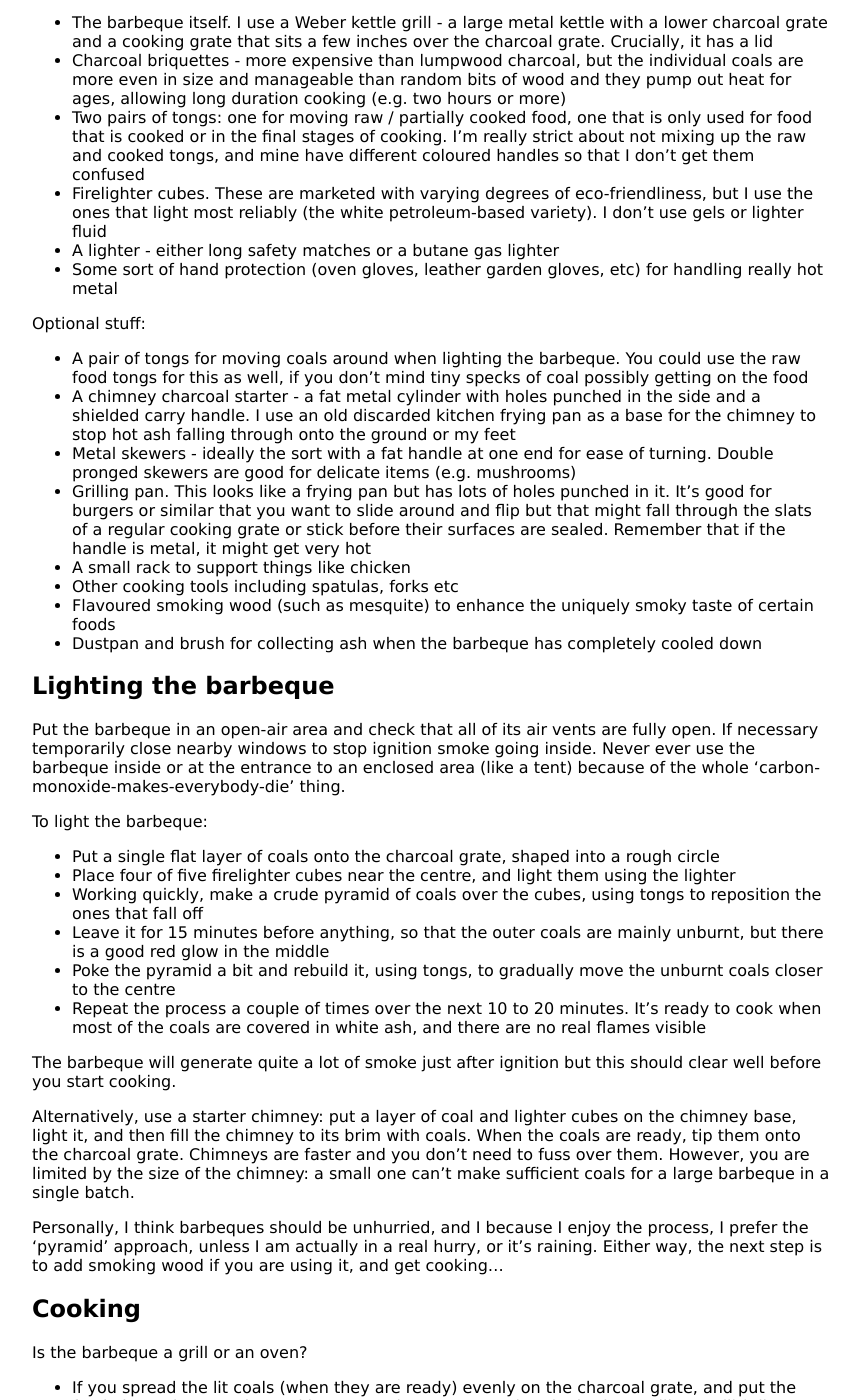
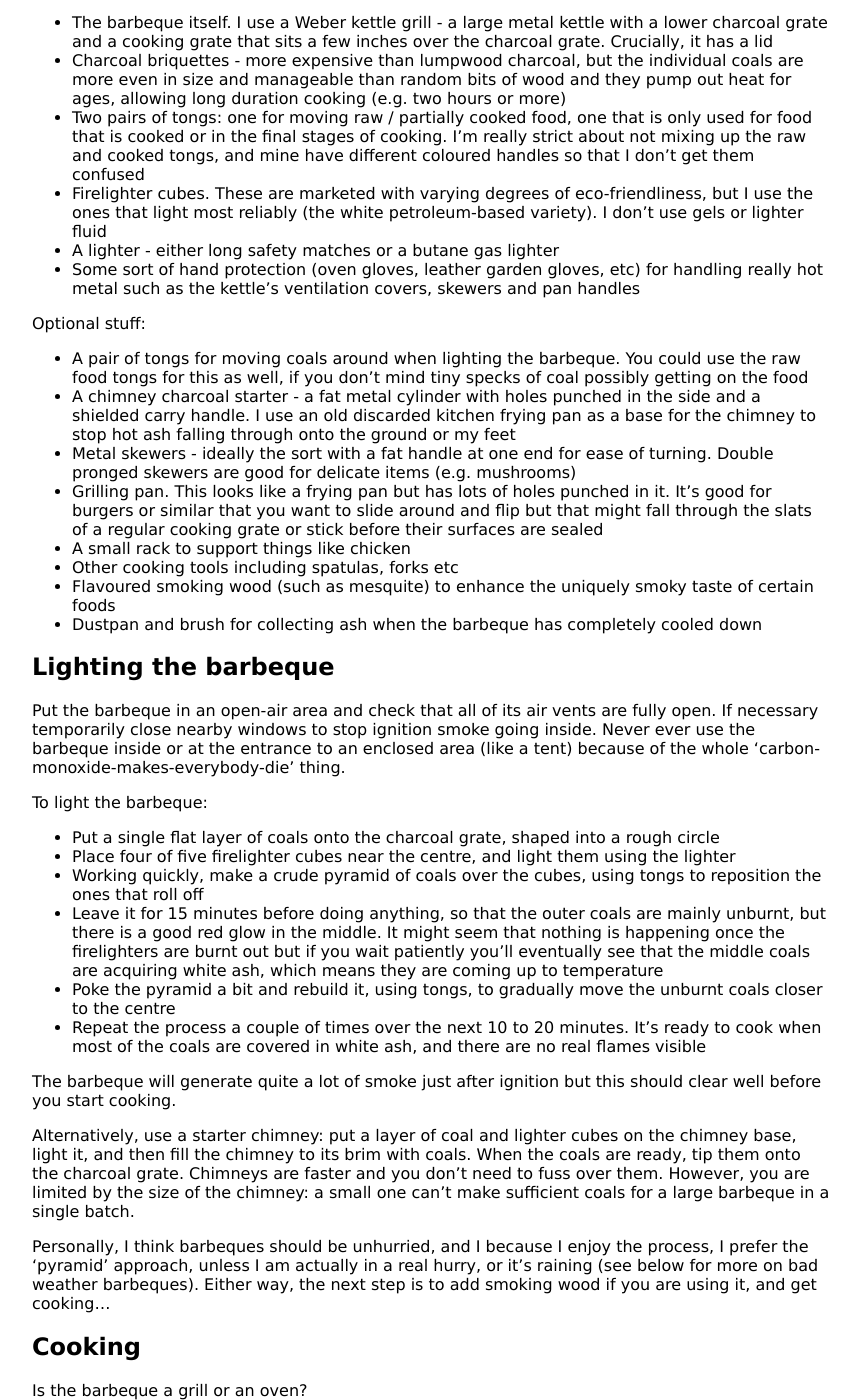
Before and after one commit to KineticLensman/KineticLensman.github.io, a Jekyll site: the page built from _posts/2018-08-12-barbecue-part1.md, in a window 1280 px wide and 1400 px high, scrolled down 402 px. Shown: the whole window, without its empty margins (208-1067 px from the left). Built offline with Jekyll 4.4.1, drawn with Linux system fonts in a browser that asks for light colours; some of the changed text lies outside the part shown.

Commit message:
Improved safety advice

```diff
--- a/_posts/2018-08-12-barbecue-part1.md
+++ b/_posts/2018-08-12-barbecue-part1.md
@@ -16,13 +16,13 @@ First, the essential equipment:
 * Two pairs of tongs: one for moving raw / partially cooked food, one that is only used for food that is cooked or in the final stages of cooking. I'm really strict about not mixing up the raw and cooked tongs, and mine have different coloured handles so that I don't get them confused
 * Firelighter cubes. These are marketed with varying degrees of eco-friendliness, but I use the ones that light most reliably (the white petroleum-based variety). I don't use gels or lighter fluid
 * A lighter - either long safety matches or a butane gas lighter
-* Some sort of hand protection (oven gloves, leather garden gloves, etc) for handling really hot metal
+* Some sort of hand protection (oven gloves, leather garden gloves, etc) for handling really hot metal such as the kettle's ventilation covers, skewers and pan handles
 
 Optional stuff:
 * A pair of tongs for moving coals around when lighting the barbeque. You could use the raw food tongs for this as well, if you don't mind tiny specks of coal possibly getting on the food
 * A chimney charcoal starter - a fat metal cylinder with holes punched in the side and a shielded carry handle. I use an old discarded kitchen frying pan as a base for the chimney to stop hot ash falling through onto the ground or my feet
 * Metal skewers - ideally the sort with a fat handle at one end for ease of turning. Double pronged skewers are good for delicate items (e.g. mushrooms)
-* Grilling pan. This looks like a frying pan but has lots of holes punched in it. It's good for burgers or similar that you want to slide around and flip but that might fall through the slats of a regular cooking grate or stick before their surfaces are sealed. Remember that if the handle is metal, it might get very hot
+* Grilling pan. This looks like a frying pan but has lots of holes punched in it. It's good for burgers or similar that you want to slide around and flip but that might fall through the slats of a regular cooking grate or stick before their surfaces are sealed
 * A small rack to support things like chicken
 * Other cooking tools including spatulas, forks etc
 * Flavoured smoking wood (such as mesquite) to enhance the uniquely smoky taste of certain foods
@@ -35,8 +35,8 @@ Put the barbeque in an open-air area and check that all of its air vents are ful
 To light the barbeque:
 * Put a single flat layer of coals onto the charcoal grate, shaped into a rough circle
 * Place four of five firelighter cubes near the centre, and light them using the lighter
-* Working quickly, make a crude pyramid of coals over the cubes, using tongs to reposition the ones that fall off
-* Leave it for 15 minutes before anything, so that the outer coals are mainly unburnt, but there is a good red glow in the middle
+* Working quickly, make a crude pyramid of coals over the cubes, using tongs to reposition the ones that roll off
+* Leave it for 15 minutes before doing anything, so that the outer coals are mainly unburnt, but there is a good red glow in the middle. It might seem that nothing is happening once the firelighters are burnt out but if you wait patiently you'll eventually see that the middle coals are acquiring white ash, which means they are coming up to temperature
 * Poke the pyramid a bit and rebuild it, using tongs, to gradually move the unburnt coals closer to the centre
 * Repeat the process a couple of times over the next 10 to 20 minutes. It's ready to cook when most of the coals are covered in white ash, and there are no real flames visible
 
@@ -44,7 +44,7 @@ The barbeque will generate quite a lot of smoke just after ignition but this sho
 
 Alternatively, use a starter chimney: put a layer of coal and lighter cubes on the chimney base, light it, and then fill the chimney to its brim with coals. When the coals are ready, tip them onto the charcoal grate. Chimneys are faster and you don't need to fuss over them. However, you are limited by the size of the chimney: a small one can't make sufficient coals for a large barbeque in a single batch.
 
-Personally, I think barbeques should be unhurried, and I because I enjoy the process, I prefer the 'pyramid' approach, unless I am actually in a real hurry, or it's raining. Either way, the next step is to add smoking wood if you are using it, and get cooking...
+Personally, I think barbeques should be unhurried, and I because I enjoy the process, I prefer the 'pyramid' approach, unless I am actually in a real hurry, or it's raining (see below for more on bad weather barbeques). Either way, the next step is to add smoking wood if you are using it, and get cooking...
 
 ## Cooking
 
```
Also changed, not shown: other parts of _posts/2018-08-12-barbecue-part1.md (+1 -1 lines).
